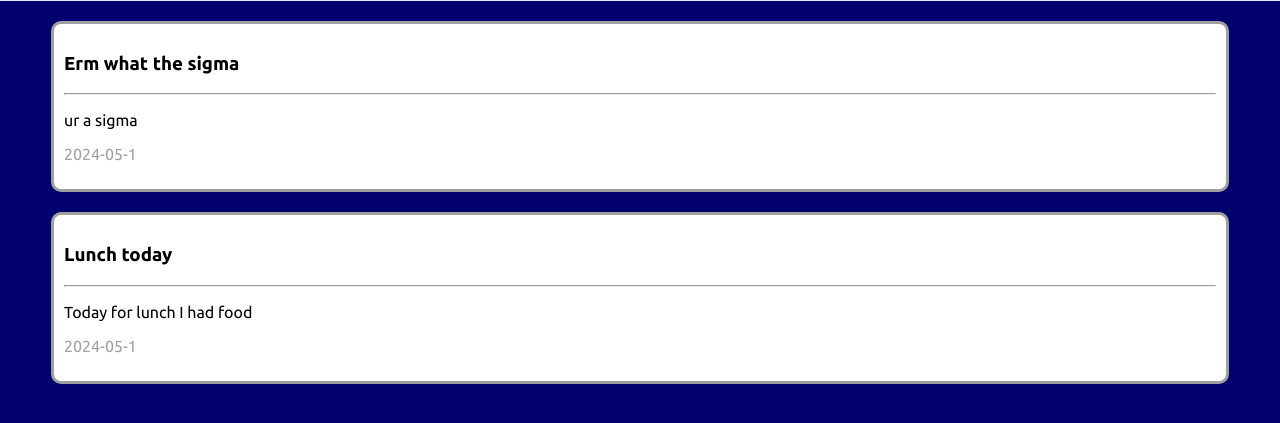
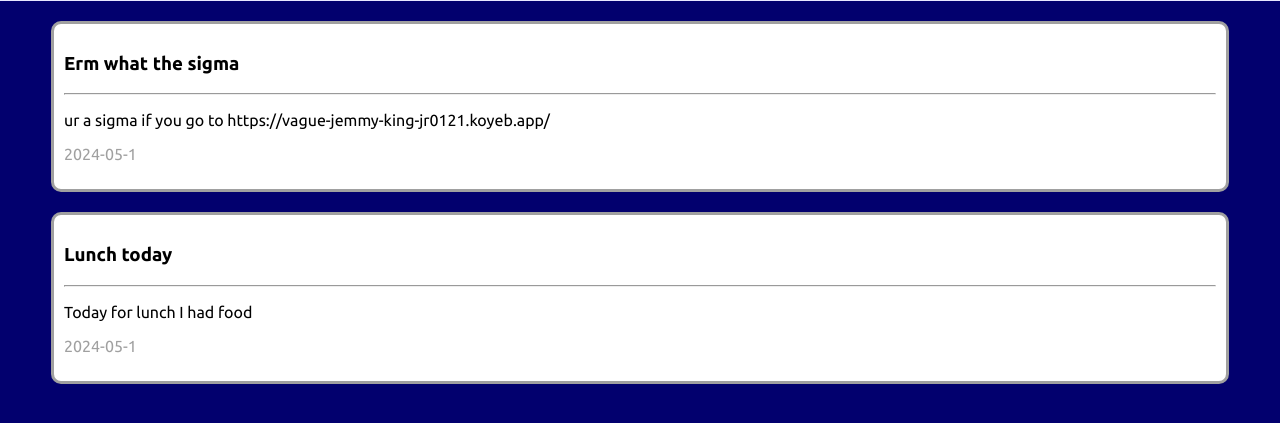
Before and after one commit to Unfunded2/theunfundedinnovator, a plain HTML site: page index.html in a window 1280 px wide. Shown: the part 79-502 px from the top of the page. Drawn offline with Linux system fonts and the light colour scheme.

Commit message:
Update index.html

```diff
--- a/index.html
+++ b/index.html
@@ -16,7 +16,7 @@
       <article>
         <h3>Erm what the sigma</h3>
         <hr />
-        <p>ur a sigma  </p>
+        <p>ur a sigma if you go to https://vague-jemmy-king-jr0121.koyeb.app/ </p>
         <p class="date">2024-05-1</p>
       </article>
 
```
